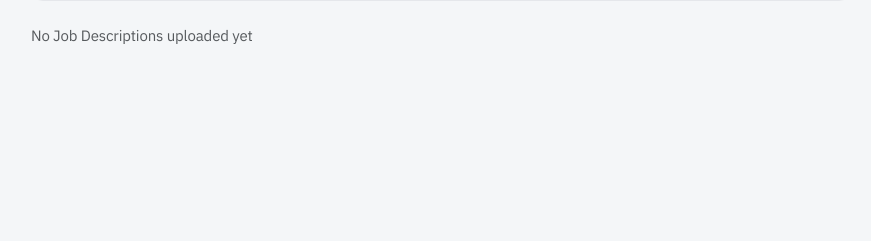
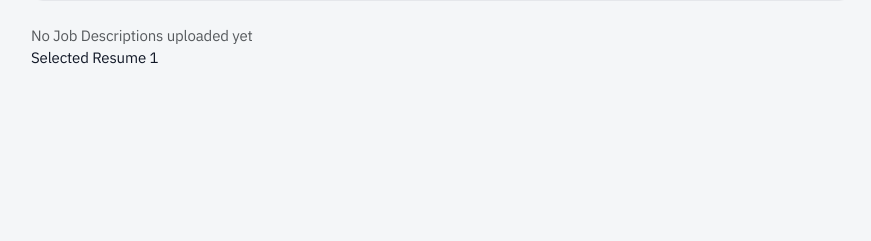
Before and after one commit to vishwamthakore/forwardly, a FastAPI app: page /ui/job-description/1 in a window 1280 px wide. Shown: the part 389-630 px from the top of the page, without its empty margins (199-1070 px from the left). Run offline with FastAPI, Linux system fonts and the light colour scheme.

Commit message:
job description update

```diff
--- a/webui/templates/job-descriptions.html
+++ b/webui/templates/job-descriptions.html
@@ -30,17 +30,16 @@
         </div>
       {% endfor %}
     </div>
-
-    <div>
-      Selected Resume <span id="resume-id">{{ resume_id }}</span>
-    </div>
-
     <div class="mt-4 text-end">
       <a id="continueBtn" class="btn btn-primary disabled">Continue</a>
     </div>
   {% else %}
     <div class="text-muted">No Job Descriptions uploaded yet</div>
   {% endif %}
+
+  <div>
+      Selected Resume <span id="resume-id">{{ resume_id }}</span>
+  </div>
 
   <script>
     // -----------------------------------------------------------------------------
```
